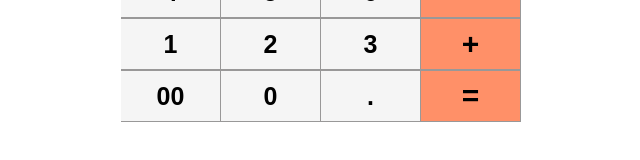
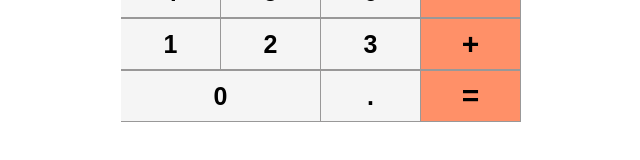
Before and after one commit to Lizdev-05/math-magician, a React (Create React App) app: page / in a window 1280 px wide. Shown: the part 442-602 px from the top of the page, without its empty margins (319-959 px from the left). Built offline with nearby package versions, Linux system fonts and the light colour scheme.

Commit message:
add styling to the calculator

```diff
--- a/src/components/Calculator.css
+++ b/src/components/Calculator.css
@@ -24,15 +24,23 @@
   color: var(--digit);
 }
 
-.box-one, .box-two, .box-three, .box-four {
-  display: flex;
+.box-one, .box-two, .box-three, .box-four, .box-five {
+  display: grid;
+  grid-template-columns: repeat(4, 1fr);
 }
 .box-one button, .box-two button, .box-three button, .box-four button {
-  flex: 1 1 0%;
   margin: 1px 1px 1px 0;
   padding: 0.5rem;
 }
 
+.zero{
+  grid-column: 1 / span 2;
+}
+
+.box-five button{
+  margin: 1px 1px 1px 0;
+  padding: 0.5rem;
+}
 .operator,
 .number,
 .empty {
--- a/src/components/Calculator.js
+++ b/src/components/Calculator.js
@@ -43,9 +43,8 @@ class Calculator extends Component {
           <button type="button" className="btn number">3</button>
           <button type="button" className="btn number operator">+</button>
         </div>
-        <div className="box-four">
-          <button type="button" className="btn  number">00</button>
-          <button type="button" className="btn number">0</button>
+        <div className="box-five">
+          <button type="button" className="btn number zero">0</button>
           <button type="button" className="btn number dot">.</button>
 
           <button type="button" className="btn number operator">=</button>
```
